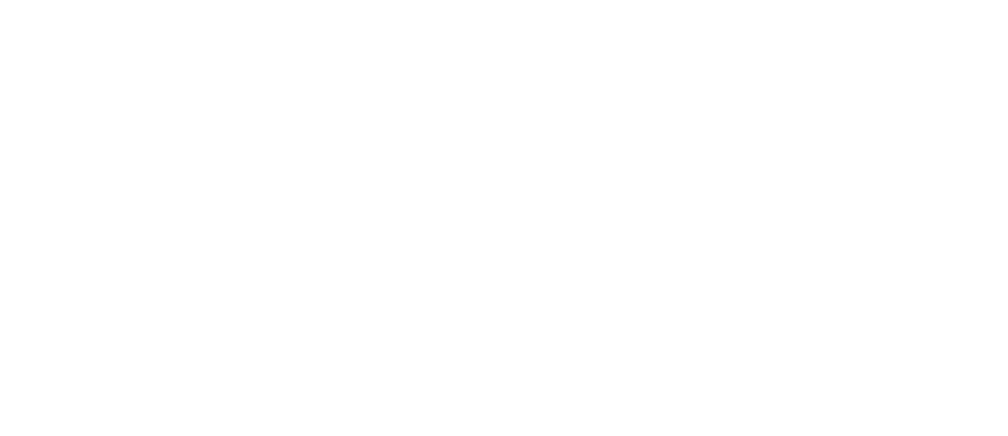
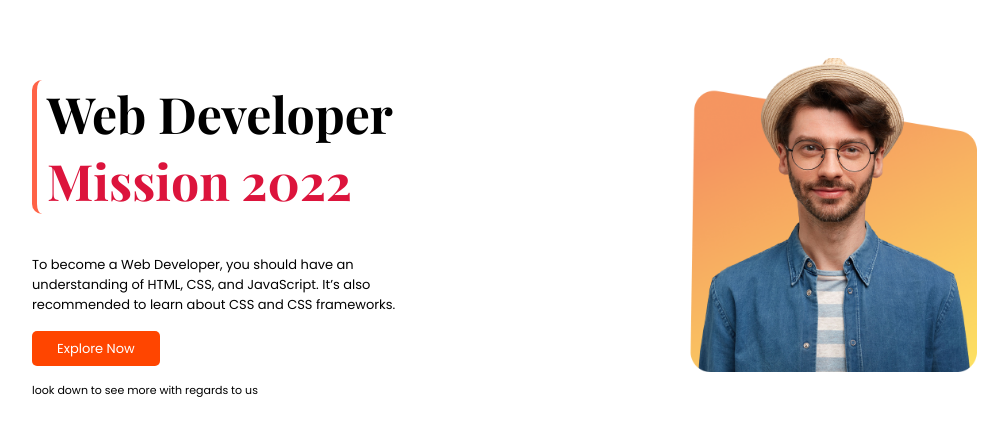
Before and after one commit to Faizul-Rien/Assignment-1, a plain HTML site: page index.html in a window 1280 px wide. Shown: the whole page, without its empty margins (126-1134 px from the left). Drawn offline with nearby package versions, Linux system fonts and the light colour scheme.

Commit message:
first portion

```diff
--- a/index.html
+++ b/index.html
@@ -5,9 +5,25 @@
     <meta http-equiv="X-UA-Compatible" content="IE=edge">
     <meta name="viewport" content="width=device-width, initial-scale=1.0">
     <title>Website</title>
+
+    <link rel="preconnect" href="https://fonts.googleapis.com">
+    <link rel="preconnect" href="https://fonts.gstatic.com" crossorigin>
+    <link href="https://fonts.googleapis.com/css2?family=Comic+Neue&family=Playfair+Display:wght@700;900&family=Poppins&display=swap" rel="stylesheet">
+
     <link rel="stylesheet" href="style.css">
 </head>
 <body>
+    <section>
+        <div class="first-portion">
+            <h1>Web Developer <span>Mission 2022</span></h1>
+            <p class="para-fixed">To become a Web Developer, you should have an understanding of HTML, CSS, and JavaScript. It’s also recommended to learn about CSS and CSS frameworks.</p>
+            <a class="button" target="_blank" href="https://en.wikipedia.org/wiki/Web_developer">Explore Now</a>
+            <p><small>look down to see more with regards to us</small></p>
+        </div>
+        <div class="first-portion">
+            <img src="images/person/person-1.png" alt="person-photo">
+        </div>
 
+    </section>
 </body>
 </html>
--- a/style.css
+++ b/style.css
@@ -0,0 +1,45 @@
+body{
+    font-family: 'Poppins', sans-serif;
+}
+section{
+    display: flex;
+}
+
+.first-portion{
+    width: 60%;
+    margin-left: 150px;
+    margin-top: 30px;
+    margin-right: 80px;
+}
+.first-portion img{
+    width: 300px;
+    padding-left: 20px;
+    padding-top: 20px;
+}
+.first-portion h1{
+    font-size: 50px;
+    border-left: 5px solid;
+    border-color: tomato;
+    padding-left: 10px;
+    border-radius: 10px;
+    font-family:'Playfair Display', serif;
+    font-weight: 700;
+}
+span{
+    color: crimson;
+}
+.button{
+    background-color:orangered;
+    padding:8px 25px 8px 25px;
+    border-radius: 5px;
+    text-decoration: none;
+    color: white;
+    font-size: 13px;
+}
+.para-fixed{
+    font-size: 13px;
+    margin-bottom: 20px;
+}
+small{
+    font-size: 11px;
+}
```
